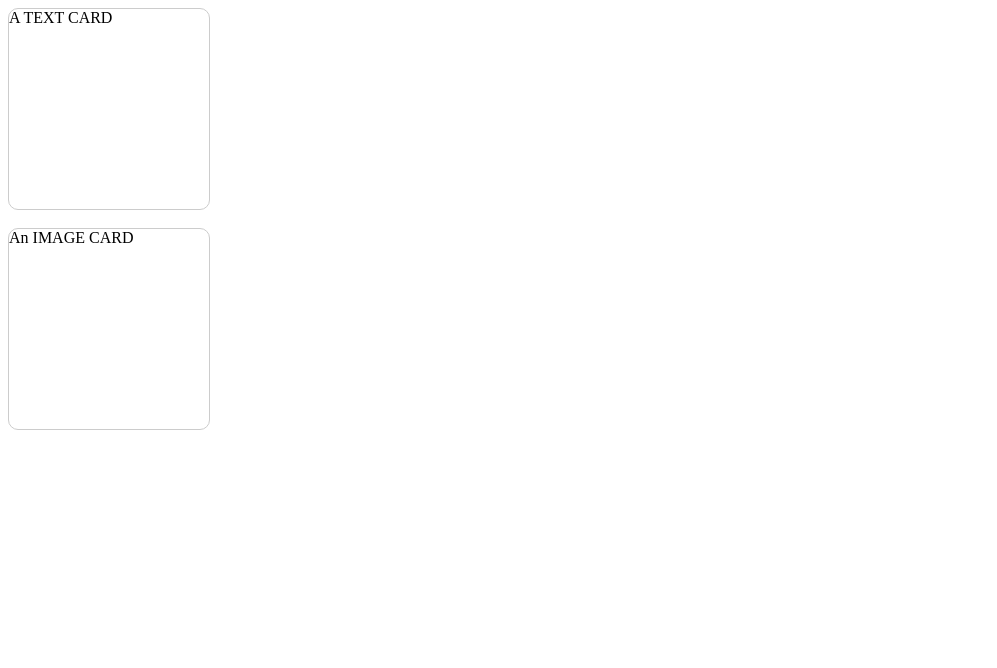
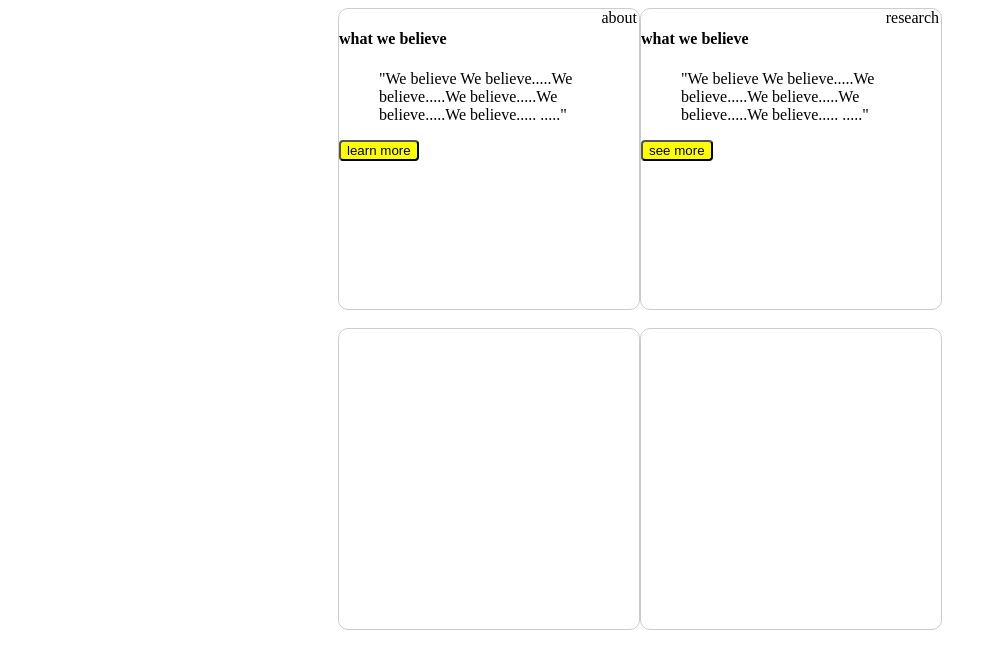
Before and after one commit to manabshy/brainstation2021WebDevelopment, a website built with Parcel: page index.html in a window 1280 px wide. Shown: the whole page, without its empty margins (0-997 px from the left). Built offline with nearby package versions, Linux system fonts and the light colour scheme.

Commit message:
Create Cards

```diff
--- a/index.html
+++ b/index.html
@@ -4,21 +4,44 @@
   </head>
 
   <body>
+    <!-- TEXT CARD -->
+    <div class="text-cards">
+      <article class="text-card">
+        <span class="top-heading">about</span>
+        <section>
+          <h4>what we believe</h4>
 
-  <!-- TEXT CARD -->
+          <blockquote>
+            "We believe We believe.....We believe.....We believe.....We
+            believe.....We believe..... ....."
+          </blockquote>
+          <button class="btn-yellow">learn more</button>
+        </section>
+      </article>
+      <article class="text-card">
+        <span class="top-heading">research</span>
+        <section>
+          <h4>what we believe</h4>
 
-  <article class="text-card">
+          <blockquote>
+            "We believe We believe.....We believe.....We believe.....We
+            believe.....We believe..... ....."
+          </blockquote>
+          <button class="btn-yellow">see more</button>
+        </section>
+      </article>
+    </div>
+    <!-- IMAGE CARD -->
+    <br />
+    <div class="image-cards">
+      <article class="image-card">
+        <!-- Image Goes here -->
 
-    <span>A TEXT CARD</span>
+      </article>
 
-  </article>
-
-  <!-- IMAGE CARD -->
-  <br>
-  <article class="image-card">
-
-   <span>An IMAGE CARD</span>
-
-  </article>
+      <article class="image-card">
+        <!-- Image Goes here -->
+      </article>
+    </div>
   </body>
 </html>
--- a/style.css
+++ b/style.css
@@ -1,6 +1,21 @@
 article.text-card, article.image-card{
   border: 1px solid #ccc!important;
-  width: 200px;
-  height: 200px;
+  width: 300px;
+  height: 300px;
   border-radius: 10px;
 }
+ .text-card >
+  span.top-heading {
+    float: right;
+    margin-right: 2px;
+  }
+
+  .btn-yellow {
+    background-color: yellow;
+    border-radius: 4px;
+  }
+
+  .text-cards, .image-cards {
+    display: flex;
+    justify-content: center;
+  }
```
